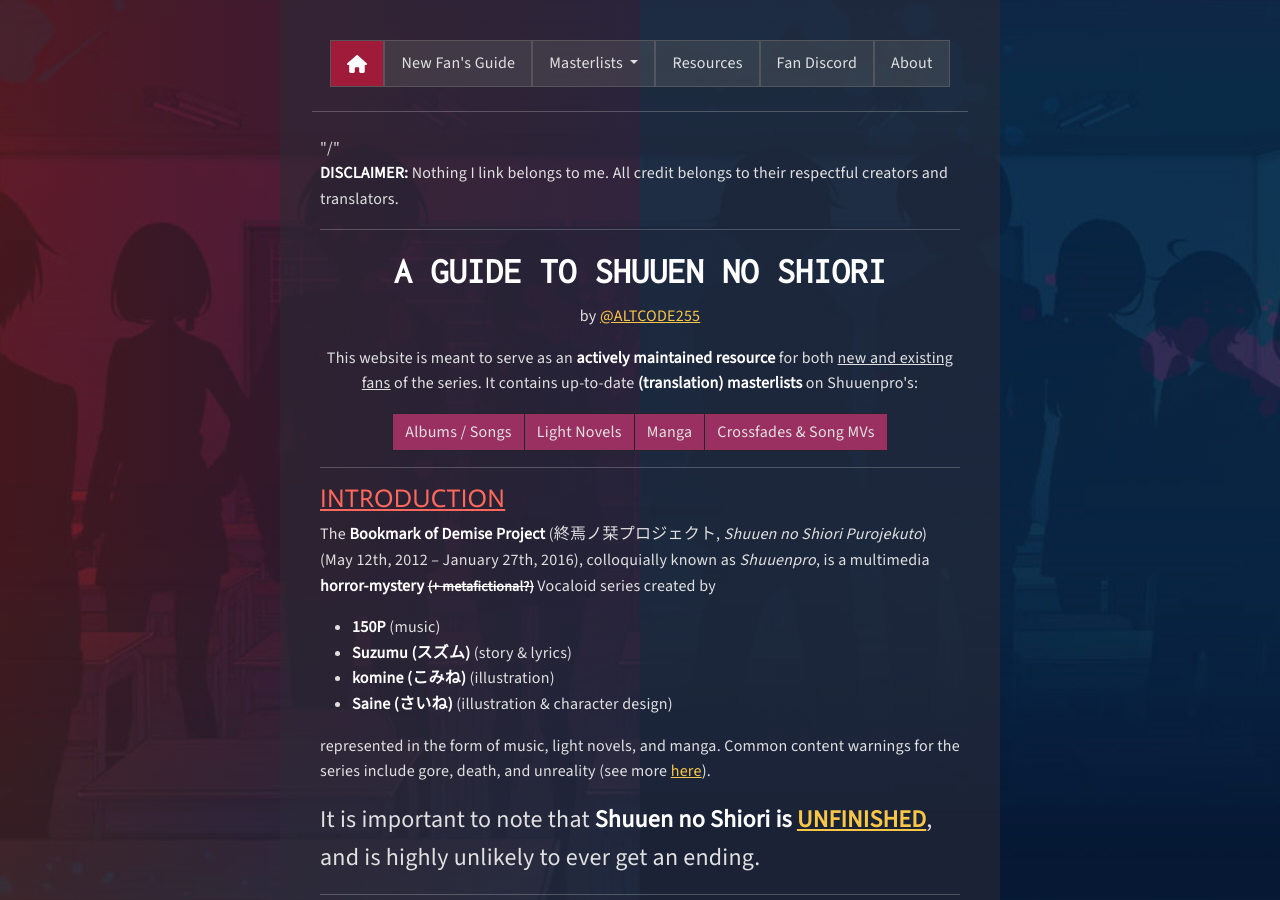
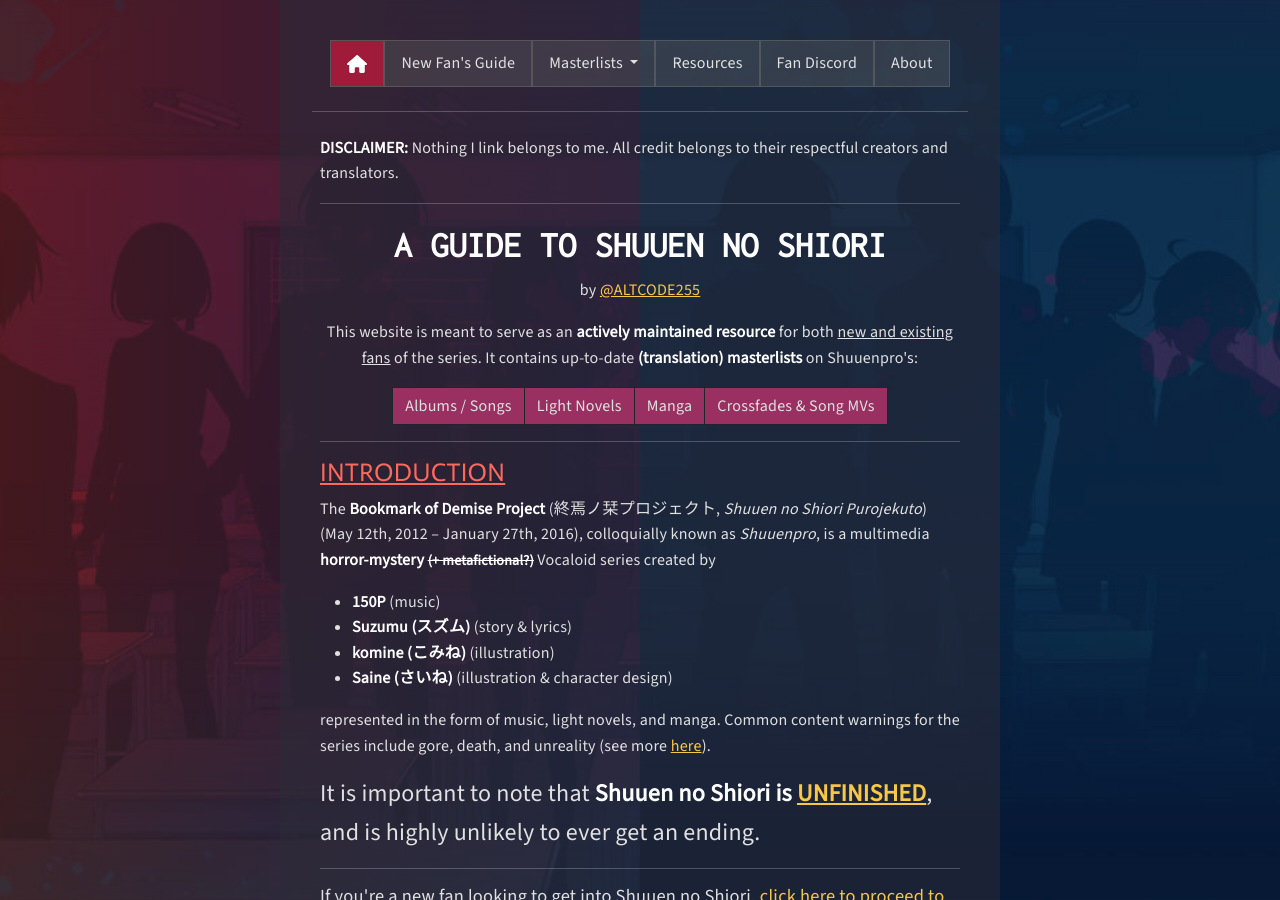
Before and after one commit to shuuenpro/shuuenpro.github.io, a Jekyll site: the page built from index.html, in a window 1280 px wide and 900 px high. Built offline with Jekyll 4.4.1, drawn with Linux system fonts in a browser that asks for light colours.

Commit message:
Remove placeholder

```diff
--- a/_layouts/default.html
+++ b/_layouts/default.html
@@ -25,7 +25,6 @@
         {% include header.html %}
     </header>
     <main class="animate-in container-fluid p-2" id="content">
-        "{{ page.url }}"
         {{ content }}
     </main>
     <footer class="text-center">
```
